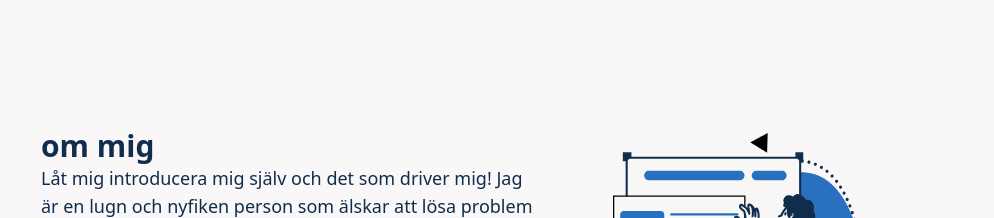
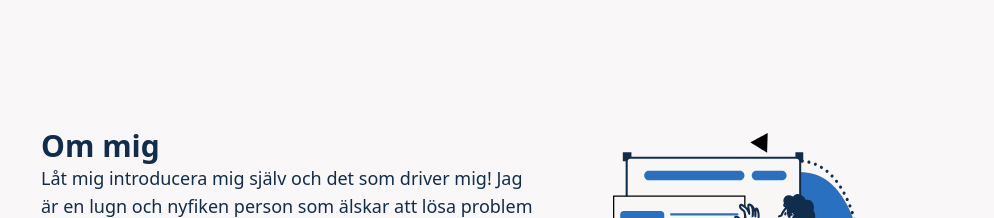
Before and after one commit to MiltonSavander/my-react-portfolio, a React (Vite) app: page / in a window 1280 px wide. Shown: the part 900-1118 px from the top of the page, without its empty margins (157-1151 px from the left). Built offline with nearby package versions, Linux system fonts and the light colour scheme.

Commit message:
started projects 2

```diff
--- a/src/Components/AboutMe.tsx
+++ b/src/Components/AboutMe.tsx
@@ -6,7 +6,7 @@ function AboutMe() {
     <div className="h-screen flex items-center justify-center">
       <div className="flex justify-center items-center flex-col-reverse md:flex-row">
         <div>
-          <h1 className="font-bold text-3xl">om mig</h1>
+          <h1 className="font-bold text-3xl">Om mig</h1>
           <div className="w-[300px] md:w-[400px] lg:w-[500px]">
             <p className="text-md md:text-base lg:text-lg ">
               Låt mig introducera mig själv och det som driver mig! Jag är en
```
